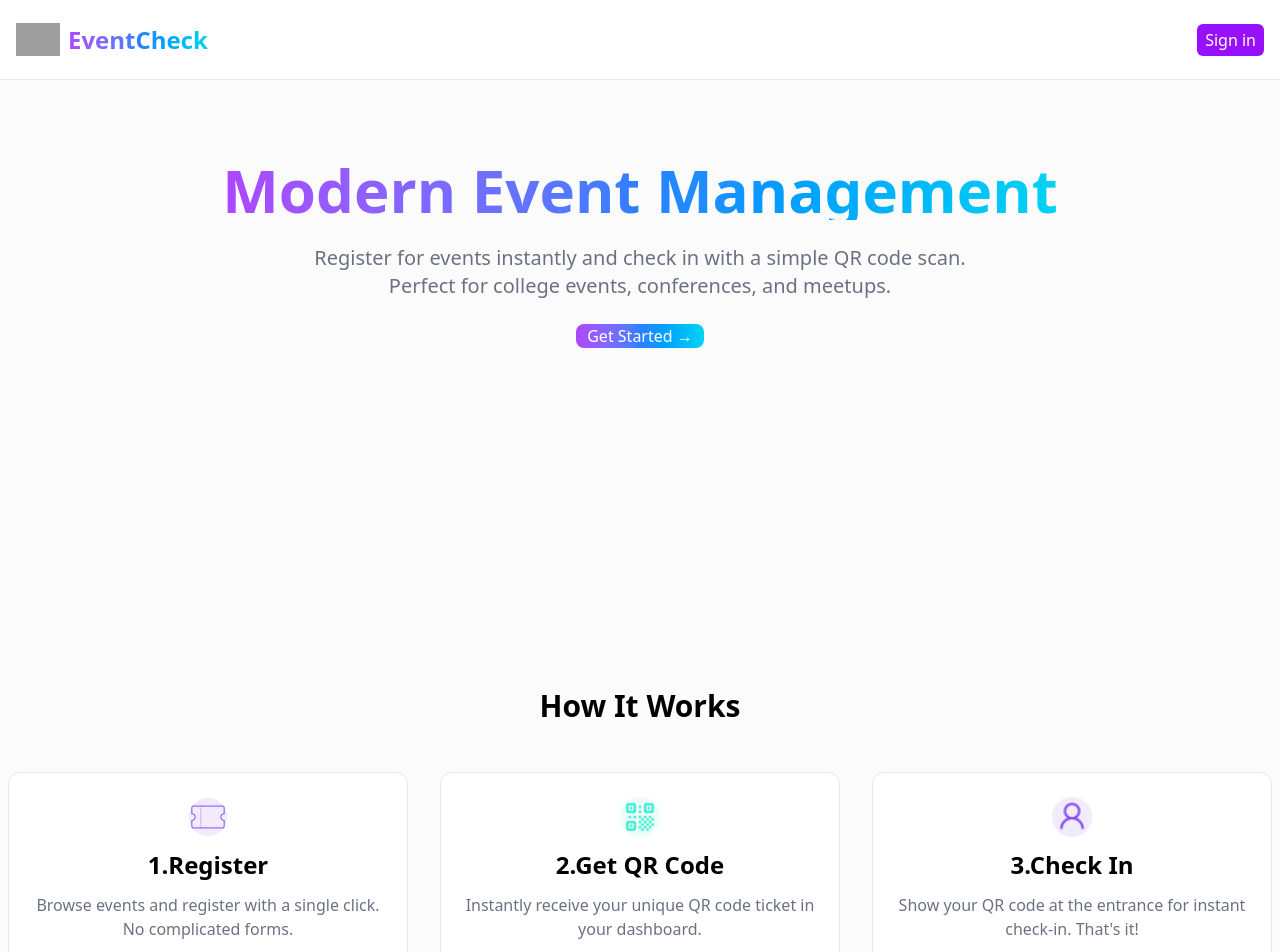
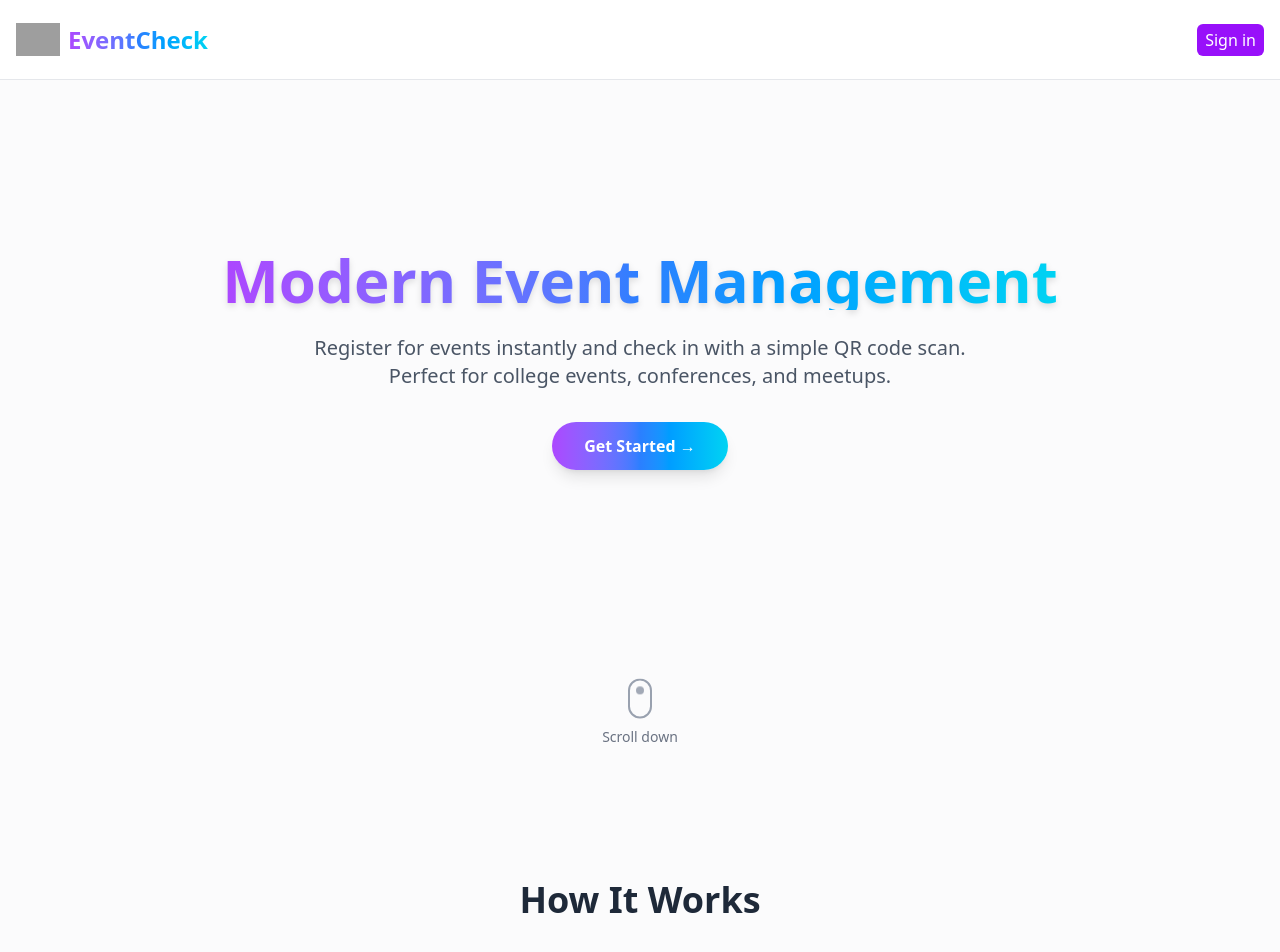
Before and after one commit to Pratyakshgupta887qwert/Mini-Project-3rdYear-GLAU2027, a React (Vite) app: page / in a window 1280 px wide. Shown: the top 952 px of the page. Built offline with nearby package versions, Linux system fonts and the light colour scheme; grey boxes are pictures that could not be loaded.

Commit message:
updating ui

```diff
--- a/package.json
+++ b/package.json
@@ -12,6 +12,7 @@
   "dependencies": {
     "@tailwindcss/vite": "^4.1.14",
     "express": "^5.1.0",
+    "framer-motion": "^12.23.24",
     "react": "^19.1.1",
     "react-dom": "^19.1.1",
     "react-router-dom": "^7.9.4",
--- a/src/Opening.jsx
+++ b/src/Opening.jsx
@@ -1,28 +1,92 @@
-import React from 'react'
-import Cards from './Cards'
+import React from "react";
+import Cards from "./Cards";
 import ticket from "./assets/icons8-ticket-80 (1).png";
-import Contact from "./assets/Contact.png"
-import QR from "./assets/QR.png"
+import Contact from "./assets/Contact.png";
+import QR from "./assets/QR.png";
+import { motion } from "framer-motion";
 
 const Opening = () => {
   return (
-    <div className='pb-25 pt-40 bg-[#fbfbfc] '>
-        <div className='flex flex-col justify-center items-center mb-85'>
-            <h1 className='mb-6 text-center text-6xl font-bold bg-gradient-to-r from-purple-500 via-blue-500 to-cyan-400 bg-clip-text text-transparent'>Modern Event Management</h1>
-            <p className='text-center text-xl text-gray-500'>Register for events instantly and check in with a simple QR code scan.</p>
-            <p className='mb-6 text-xl text-gray-500 text-center'>Perfect for college events, conferences, and meetups.</p>
-            <button className='cursor-pointer text-semibold rounded-lg text-white bg-gradient-to-r from-purple-500 via-blue-500 to-cyan-400 w-32 justify-self-center'>Get Started &#8594;</button>
+    <div className="bg-[#fbfbfc] flex flex-col items-center px-4 overflow-x-hidden">
+      {/* Hero Section */}
+      <motion.section
+        className="flex flex-col justify-center items-center text-center pt-32 pb-32 min-h-[90vh]"
+        initial={{ opacity: 0, y: -30 }}
+        animate={{ opacity: 1, y: 0 }}
+        transition={{ duration: 1 }}
+      >
+        <h1 className="mb-6 text-5xl md:text-6xl font-extrabold bg-gradient-to-r from-purple-500 via-blue-500 to-cyan-400 bg-clip-text text-transparent drop-shadow-md">
+          Modern Event Management
+        </h1>
+        <p className="text-lg md:text-xl text-gray-600 max-w-2xl">
+          Register for events instantly and check in with a simple QR code scan.
+        </p>
+        <p className="mb-8 text-lg md:text-xl text-gray-600">
+          Perfect for college events, conferences, and meetups.
+        </p>
+
+        <motion.button
+          whileHover={{ scale: 1.08 }}
+          whileTap={{ scale: 0.95 }}
+          className="cursor-pointer font-semibold rounded-full text-white bg-gradient-to-r from-purple-500 via-blue-500 to-cyan-400 px-8 py-3 shadow-lg hover:shadow-xl transition-all"
+        >
+          Get Started →
+        </motion.button>
+
+        {/* Scroll Indicator */}
+        <div className="absolute bottom-10 flex justify-center items-center mt-12">
+          <div className="animate-bounce flex flex-col items-center">
+            <div className="w-6 h-10 rounded-full border-2 border-gray-400 flex justify-center items-start p-1">
+              <div className="w-2 h-2 bg-gray-400 rounded-full animate-scroll"></div>
+            </div>
+            <span className="text-sm text-gray-500 mt-2">Scroll down</span>
+          </div>
         </div>
-        <div className='flex flex-col justify-center items-center'>
-            <h2 className='text-3xl font-bold'>How It Works</h2>
-            <div className='flex gap-8'>
-                <Cards image={ticket} heading={`1.Register`} description={`Browse events and register with a single click. No complicated forms.`}/>
-                <Cards image={QR} heading={`2.Get QR Code`} description={`Instantly receive your unique QR code ticket in your dashboard.`}/>
-                <Cards image={Contact} heading={`3.Check In`} description={`Show your QR code at the entrance for instant check-in. That's it!`}/>
-            </div>
+      </motion.section>
+
+      {/* How It Works Section */}
+      <motion.section
+        className="flex flex-col justify-center items-center w-full mt-32 md:mt-40 mb-20"
+        initial={{ opacity: 0, y: 50 }}
+        animate={{ opacity: 1, y: 0 }}
+        transition={{ delay: 0.3, duration: 1 }}
+      >
+        <h2 className="text-3xl md:text-4xl font-bold mb-10 text-gray-800">
+          How It Works
+        </h2>
+
+        <div className="flex flex-col md:flex-row gap-10 md:gap-8 justify-center items-center">
+          <Cards
+            image={ticket}
+            heading="1. Register"
+            description="Browse events and register with a single click. No complicated forms."
+          />
+          <Cards
+            image={QR}
+            heading="2. Get QR Code"
+            description="Instantly receive your unique QR code ticket in your dashboard."
+          />
+          <Cards
+            image={Contact}
+            heading="3. Check In"
+            description="Show your QR code at the entrance for instant check-in. That's it!"
+          />
         </div>
+      </motion.section>
+
+      {/* Scroll animation keyframes */}
+      <style>{`
+        @keyframes scroll {
+          0% { transform: translateY(0); opacity: 1; }
+          50% { transform: translateY(8px); opacity: 0.6; }
+          100% { transform: translateY(0); opacity: 1; }
+        }
+        .animate-scroll {
+          animation: scroll 1.4s infinite;
+        }
+      `}</style>
     </div>
-  )
-}
+  );
+};
 
-export default Opening
+export default Opening;
```
Also changed, not shown: 1 other file (tests, documents, lock files or other folders).
